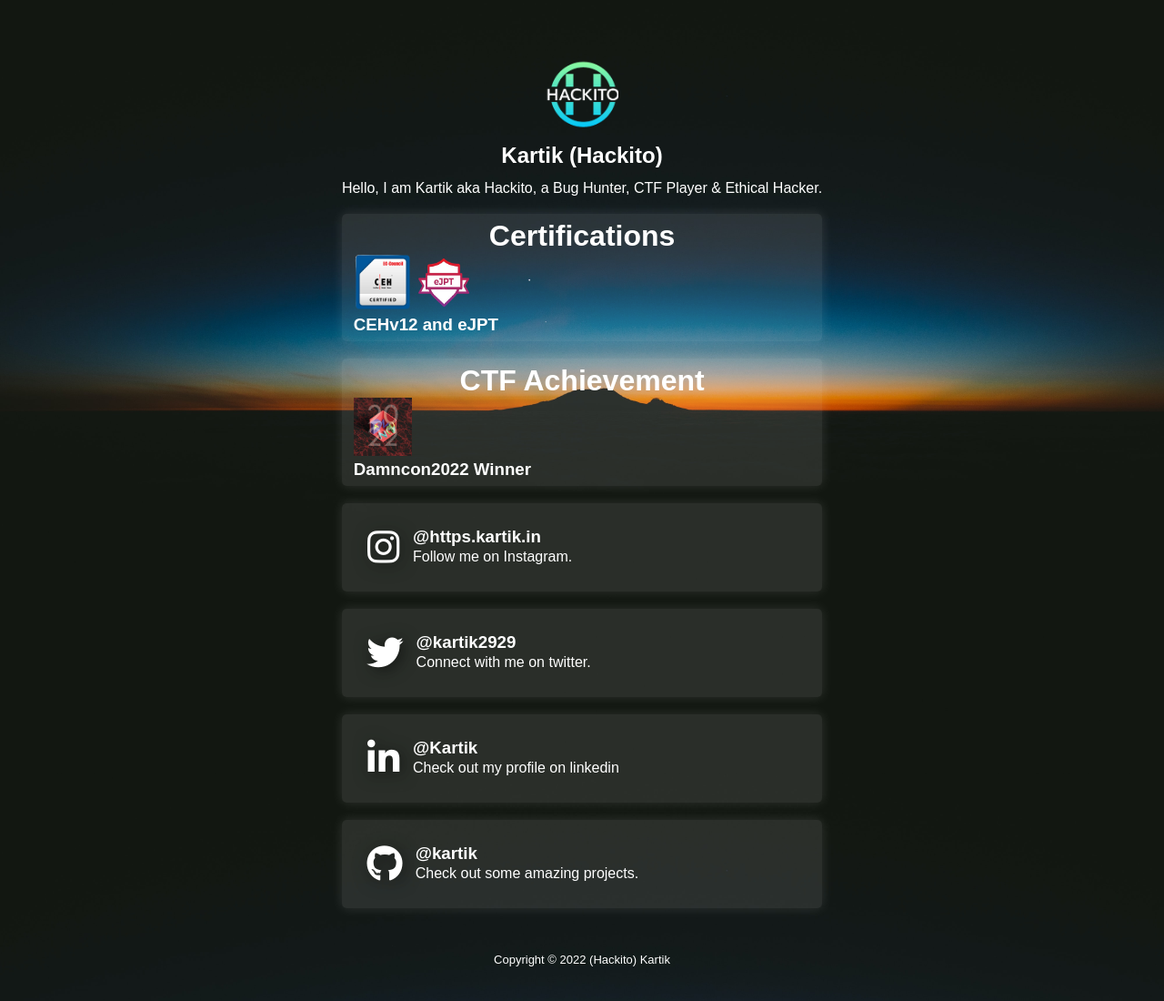
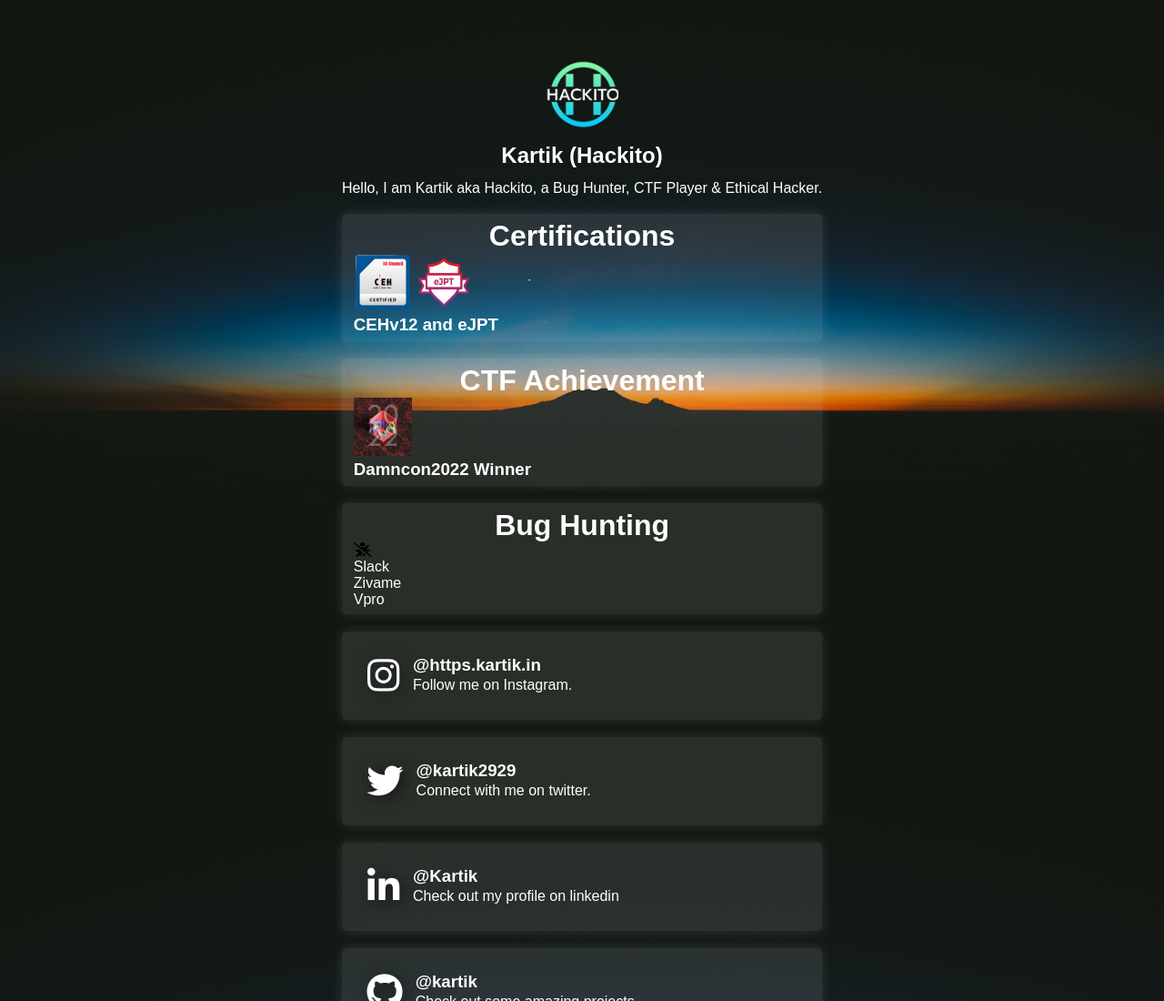
Before and after one commit to kartik753/hackito.co, a plain HTML site: page index.html in a window 1280 px wide. Shown: the top 1100 px of the page at 91% size. Drawn offline with nearby package versions, Linux system fonts and the light colour scheme.

Commit message:
Update index.html

```diff
--- a/index.html
+++ b/index.html
@@ -37,13 +37,25 @@
                 <h3 style="color:white;">Damncon2022 Winner</h3>
               </span>
             </li>
+          <li class="hof">
+              <h1 style="text-align:center; color:white;">Bug Hunting</h1>
+              <i class="fa-solid fa-bug-slash"></i>
+              <span>
+                <a href="https://hackerone.com/hackit0?type=user">
+                <p>Slack</p></a>
+                <a href="https://www.zivame.com/disclosure">
+                <p>Zivame</p></a>
+                <a href="https://www.vpro.nl/over-de-vpro/responsible-disclosure.html">
+                <p>Vpro</p></a>
+              </span>
+            </a>
           <li class="instagram"><a href="https://www.instagram.com/https.kartik.in">
               <i class="fa fa-instagram"></i>
               <span>
                 <h3>@https.kartik.in</h3>
                 <p>Follow me on Instagram.</p>
               </span>
-            </a>
+            </a></li>
 
           <li class="twitter"><a href="https://twitter.com/Kartik2929">
               <i class="fa fa-twitter"></i>
```
